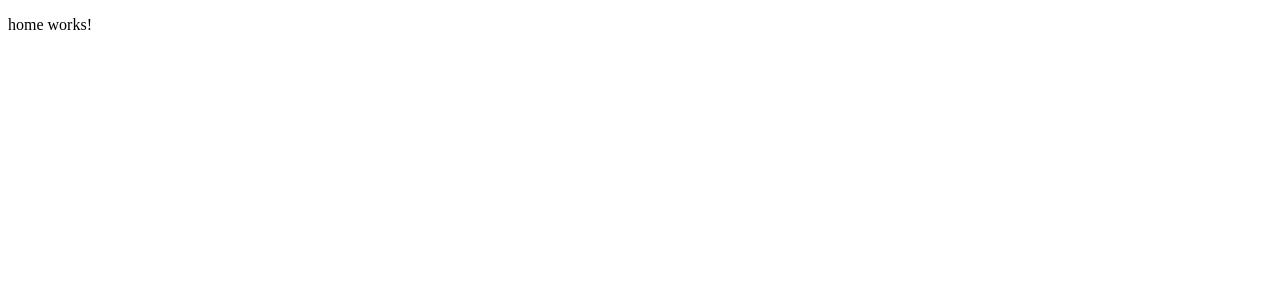
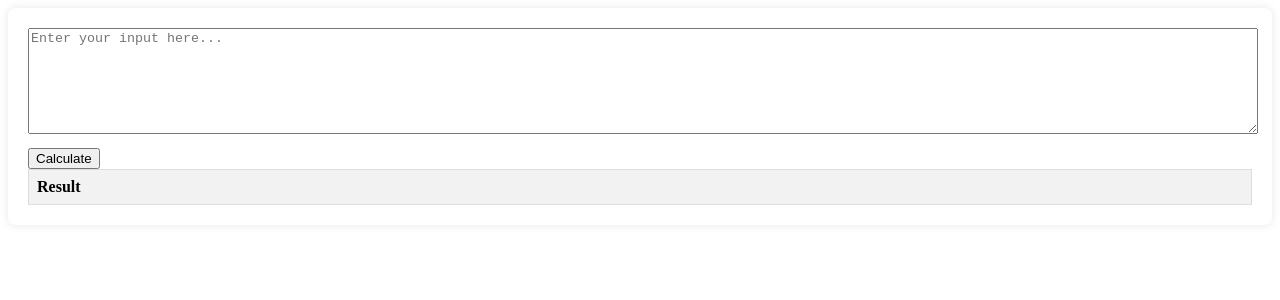
Before and after one commit to jklee-github/angular, an Angular app in the folder segment-translation/: page / in a window 1280 px wide. Shown: the top 300 px of the page. Built offline with nearby package versions, Linux system fonts and the light colour scheme.

Commit message:
home html

```diff
--- a/segment-translation/src/app/home/home.component.html
+++ b/segment-translation/src/app/home/home.component.html
@@ -1 +1,17 @@
-<p>home works!</p>
+<div id="calculator">
+  <textarea
+    id="inputTextarea"
+    placeholder="Enter your input here..."
+  ></textarea>
+  <button onclick="calculate()">Calculate</button>
+  <table id="outputTable">
+    <thead>
+      <tr>
+        <th>Result</th>
+      </tr>
+    </thead>
+    <tbody id="outputBody">
+      <!-- Result rows will be added dynamically here -->
+    </tbody>
+  </table>
+</div>
--- a/segment-translation/src/app/home/home.component.scss
+++ b/segment-translation/src/app/home/home.component.scss
@@ -0,0 +1,28 @@
+#calculator {
+  background-color: #fff;
+  padding: 20px;
+  border-radius: 8px;
+  box-shadow: 0 0 10px rgba(0, 0, 0, 0.1);
+}
+
+textarea {
+  width: 100%;
+  height: 100px;
+  margin-bottom: 10px;
+}
+
+table {
+  width: 100%;
+  border-collapse: collapse;
+}
+
+th,
+td {
+  border: 1px solid #ddd;
+  padding: 8px;
+  text-align: left;
+}
+
+th {
+  background-color: #f2f2f2;
+}
```
